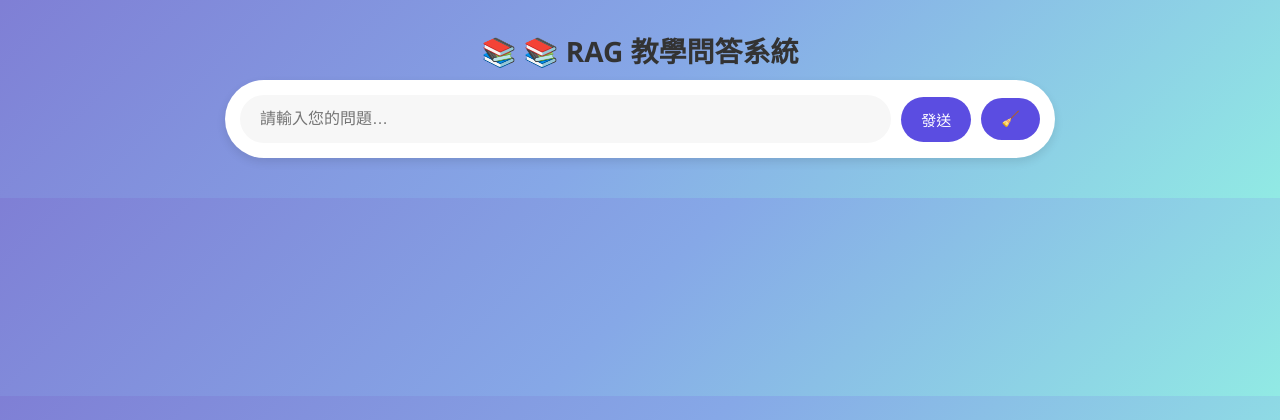
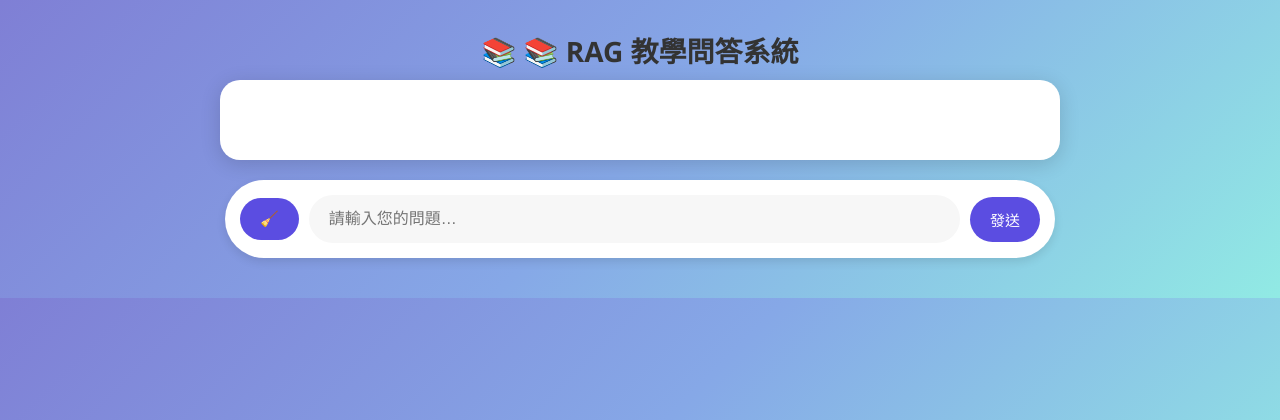
Before and after one commit to Bonniehuan/rag-site, a Flask app: page / in a window 1280 px wide. Shown: the top 420 px of the page. Run offline with Flask 3, Linux system fonts and the light colour scheme; parts of the project's set-up code (start-up, migrations or seed data) failed here and were passed over.

Commit message:
fix:按鈕不動

```diff
--- a/templates/index.html
+++ b/templates/index.html
@@ -18,12 +18,16 @@
 </head>
 <body>
     <h1>📚 RAG 教學問答系統</h1>
+
+    <div class="chat-container">
+        <div id="chat-box"></div>
+    </div>
+
     <div class="chat-input-wrapper">
+        <button class="clear-btn" onclick="clearHistory()">🧹</button>
         <input type="text" id="user-input" placeholder="請輸入您的問題…" />
         <button class="send-btn" onclick="sendMessage()">發送</button>
-    	   <button class="clear-btn" onclick="clearChat()">🧹</button>
     </div>
-
 
     <script>
         // 初始化時載入歷史紀錄
@@ -35,25 +39,21 @@
             }
         });
 
-    // 儲存紀錄
         function saveHistory() {
             const chatBox = document.getElementById("chat-box");
             localStorage.setItem("chatHistory", chatBox.innerHTML);
         }
 
-    // 清除紀錄
         function clearHistory() {
             localStorage.removeItem("chatHistory");
             document.getElementById("chat-box").innerHTML = "";
         }
 
-    // 自動滑到底部
         function scrollToBottom() {
             const chatBox = document.getElementById("chat-box");
             chatBox.scrollTop = chatBox.scrollHeight;
         }
 
-    // 傳送訊息
         async function sendMessage() {
             const input = document.getElementById("user-input");
             const message = input.value.trim();
@@ -91,7 +91,6 @@
                 } else {
                     chatBox.innerHTML += `<div class="bot-msg error"><b>❌ 錯誤：</b> 未知回應</div>`;
                 }
-
             } catch (err) {
                 chatBox.innerHTML += `<div class="bot-msg error"><b>❌ 錯誤：</b> ${err.message}</div>`;
             }
@@ -100,6 +99,5 @@
             scrollToBottom();
         }
     </script>
-
 </body>
 </html>
```
Lines whose indentation alone changed are shown as unchanged.
